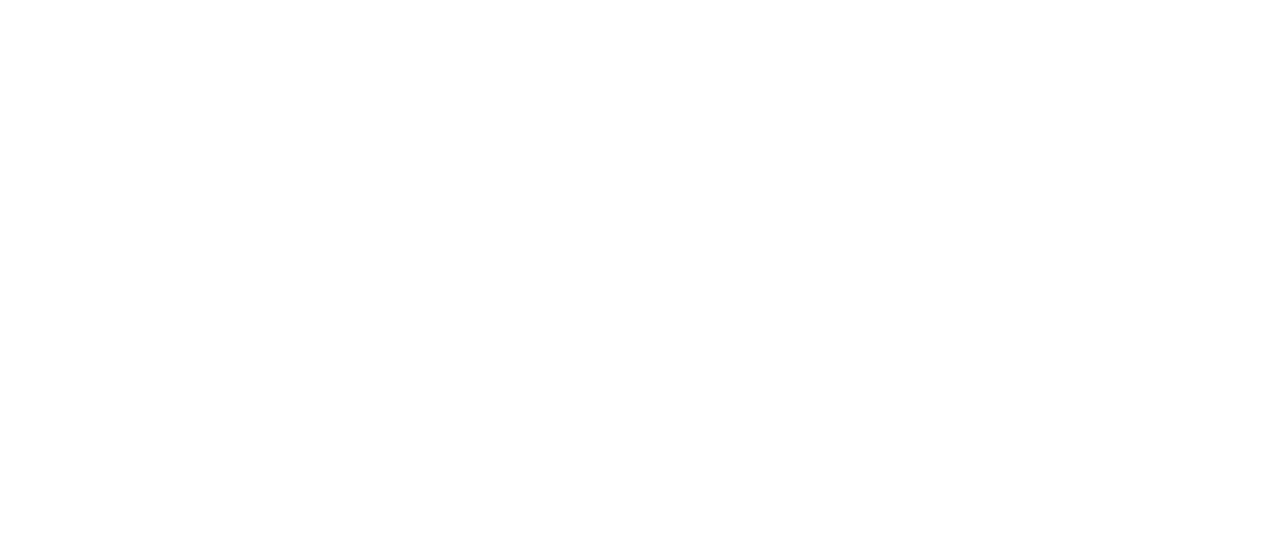
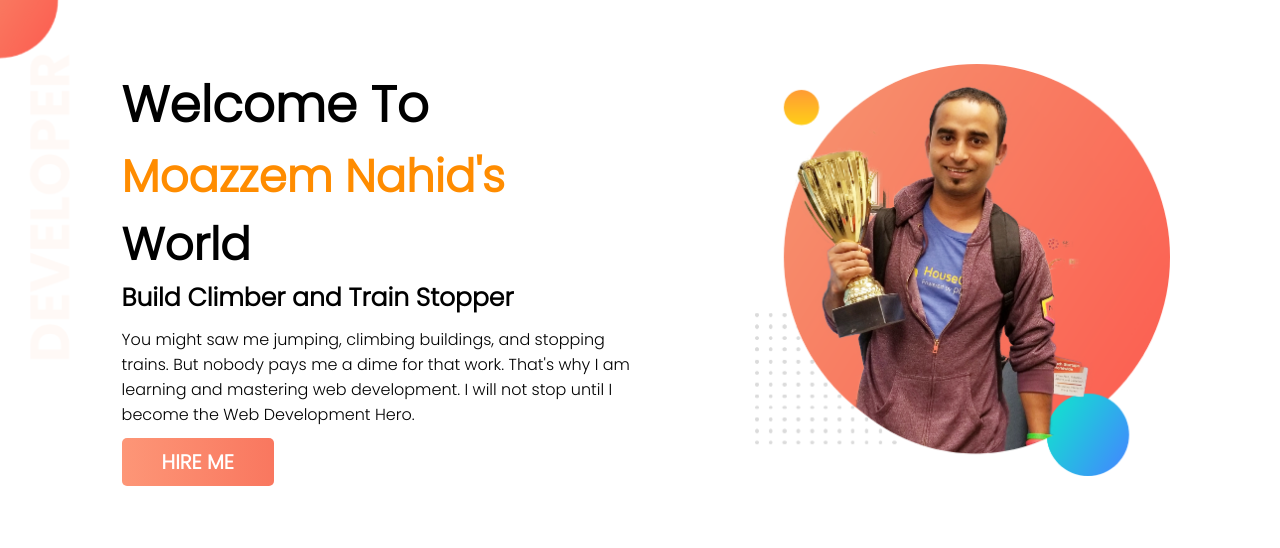
Before and after one commit to moazzemhossainnahid/developer-portfolio, a plain HTML site: page index.html in a window 1280 px wide. Drawn offline with Linux system fonts and the light colour scheme.

Commit message:
top banner added

```diff
--- a/css/style.css
+++ b/css/style.css
@@ -0,0 +1,78 @@
+@import url('https://fonts.googleapis.com/css2?family=Poppins:ital,wght@0,100;0,200;0,300;1,100;1,200;1,300&display=swap');
+
+* {
+    margin: 0;
+    padding: 0;
+    box-sizing: border-box;
+}
+
+html {
+    font-size: 65%;
+    scroll-behavior: smooth;
+}
+
+body {
+    font-family: 'Poppins', sans-serif;
+}
+
+section#header {
+    background-image: url(../images/top-banner.png);
+    background-repeat: no-repeat;
+    display: flex;
+    justify-content: center;
+    align-items: center;
+    padding: 5%;
+    margin: auto;
+}
+
+div.left-side {
+    width: 50%;
+    padding-left: 5%;
+}
+
+div.right-side {
+    width: 50%;
+    padding-left: 10%;
+}
+
+div.right-side img {
+    width: 90%;
+}
+
+h1 {
+    font-size: 50px;
+}
+
+h1.mName {
+    font-size: 45px;
+}
+
+h3 {
+    font-size: 25px;
+    padding-bottom: 10px;
+}
+
+p {
+    font-size: 16px;
+    margin-bottom: 20px;
+}
+
+h1 span {
+    color: darkorange;
+}
+
+a.hirebtn {
+    background: linear-gradient(to right, #fd9677, #F9775F);
+    color: white;
+    font-size: 20px;
+    font-weight: 700;
+    padding: 10px 40px;
+    text-decoration: none;
+    border-radius: 5px;
+    transition: all 2s;
+}
+
+a.hirebtn:hover {
+    background: linear-gradient(to right, #F9775F, #fd9677);
+    transition: all 1s;
+}
--- a/index.html
+++ b/index.html
@@ -10,7 +10,23 @@
 </head>
 <body>
 
+<section id="header">
 
+    <div class="left-side half-width">
+        <h1 class="">Welcome To</h1>
+        <h1 class="mName"><span>Moazzem Nahid's</span> World</h1>
+
+        <h3 class="">Build Climber and Train Stopper</h3>
+
+        <p class="">You might saw me jumping, climbing buildings, and stopping trains. But nobody pays me a dime for that work. That's why I am learning and mastering web development. I will not stop until I become the Web Development Hero.</p>
+
+        <a target="_blank" href="https://www.linkedin.com/in/moazzemhossainnahid/" class="hirebtn">HIRE ME</a>
+    </div>
+
+    <div class="right-side half-width">
+        <img src="images/jhankar.png" alt="" class="">
+    </div>
+</section>
 
 
 
```
Also changed, not shown: images/dream-bg.png (added), images/exp-bg.png (added), images/jhankar.png (added), images/jhankar2.png (added), images/my-bg.png (added), images/my-bg2.png (added), images/top-banner.png (added), 7 other files.
